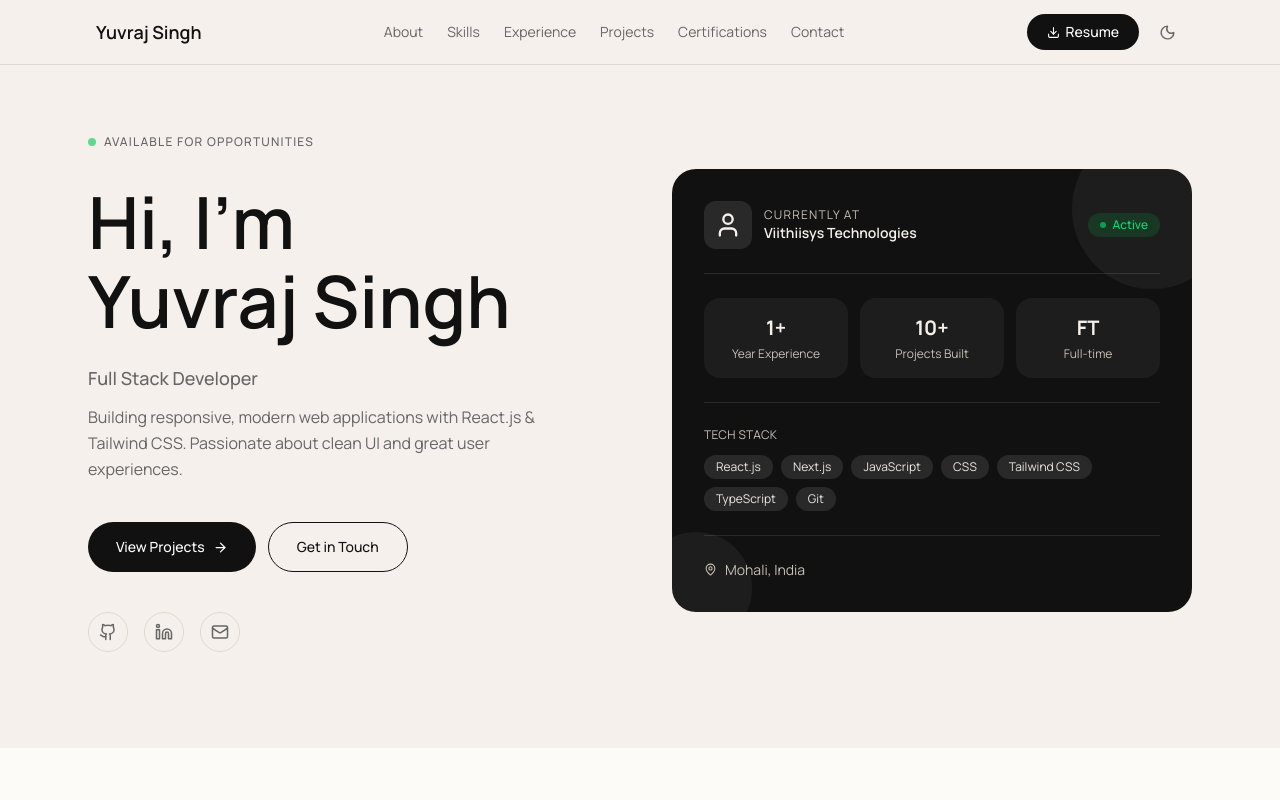
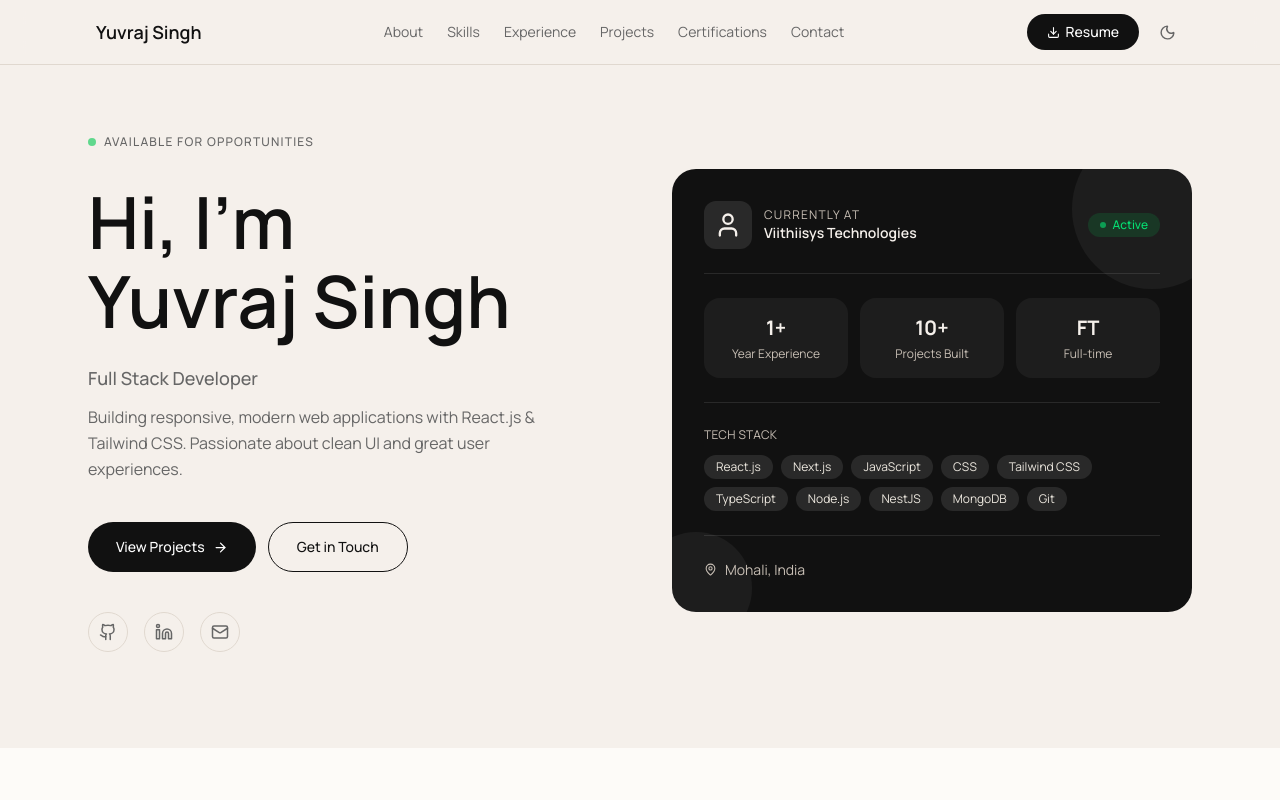
Before and after one commit to YuvrajSingh1811/Portfolio, a React (Vite) app: page / in a window 1280 px wide. Shown: the top 800 px of the page. Built offline with nearby package versions, Linux system fonts and the light colour scheme.

Commit message:
Add Node.js, NestJS, and MongoDB to tech stack

```diff
--- a/src/components/Hero.tsx
+++ b/src/components/Hero.tsx
@@ -123,7 +123,7 @@ export default function Hero() {
                 <div>
                   <p className="text-xs text-cream-400 mb-3 tracking-wide uppercase">Tech Stack</p>
                   <div className="flex flex-wrap gap-2">
-                    {["React.js","Next.js", "JavaScript", "CSS", "Tailwind CSS", "TypeScript", "Git"].map((t) => (
+                    {["React.js","Next.js", "JavaScript", "CSS", "Tailwind CSS", "TypeScript", "Node.js", "NestJS", "MongoDB", "Git"].map((t) => (
                       <span key={t} className="px-3 py-1 rounded-full text-xs bg-white/10 text-cream-200">
                         {t}
                       </span>
```
